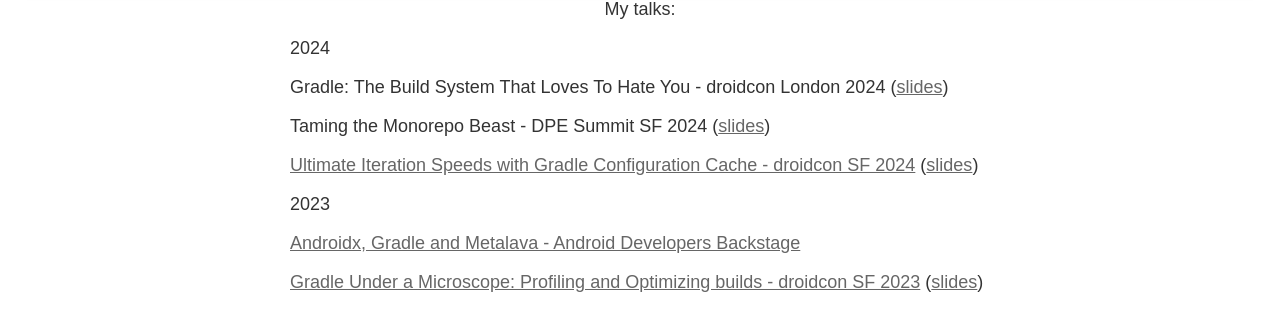
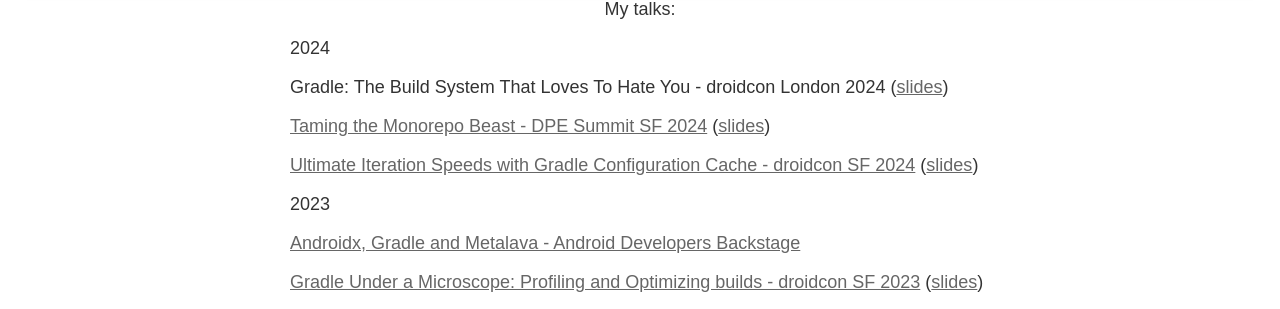
Before and after one commit to liutikas/liutikas.github.io, a Jekyll site: the page built from talks.md, in a window 1280 px wide. Shown: the part 436-745 px from the top of the page. Built offline with Jekyll 4.4.1, drawn with Linux system fonts in a browser that asks for light colours; some of the changed lines change nothing that is shown.

Commit message:
Add a video link for the DPE Summit SF 2024

```diff
--- a/talks.md
+++ b/talks.md
@@ -13,7 +13,7 @@
 Gradle: The Build System That Loves To Hate You - droidcon London 2024 (<a href="https://speakerdeck.com/aurimas/gradle-the-build-system-that-loves-to-hate-you">slides</a>)
 </p>
 <p>
-Taming the Monorepo Beast - DPE Summit SF 2024 (<a href="https://speakerdeck.com/aurimas/taming-the-monorepo-beast-how-we-made-androidx-library-releases-at-scale-more-bearable">slides</a>)
+<a href="https://www.youtube.com/watch?v=gUtPPbsMBlY">Taming the Monorepo Beast - DPE Summit SF 2024</a> (<a href="https://speakerdeck.com/aurimas/taming-the-monorepo-beast-how-we-made-androidx-library-releases-at-scale-more-bearable">slides</a>)
 </p>
 <p>
 <a href="https://www.droidcon.com/2024/07/17/ultimate-iteration-speeds-with-gradle-configuration-cache/">Ultimate Iteration Speeds with Gradle Configuration Cache - droidcon SF 2024</a> (<a href="https://speakerdeck.com/aurimas/ultimate-iteration-speeds-with-gradle-configuration-cache">slides</a>)
```
